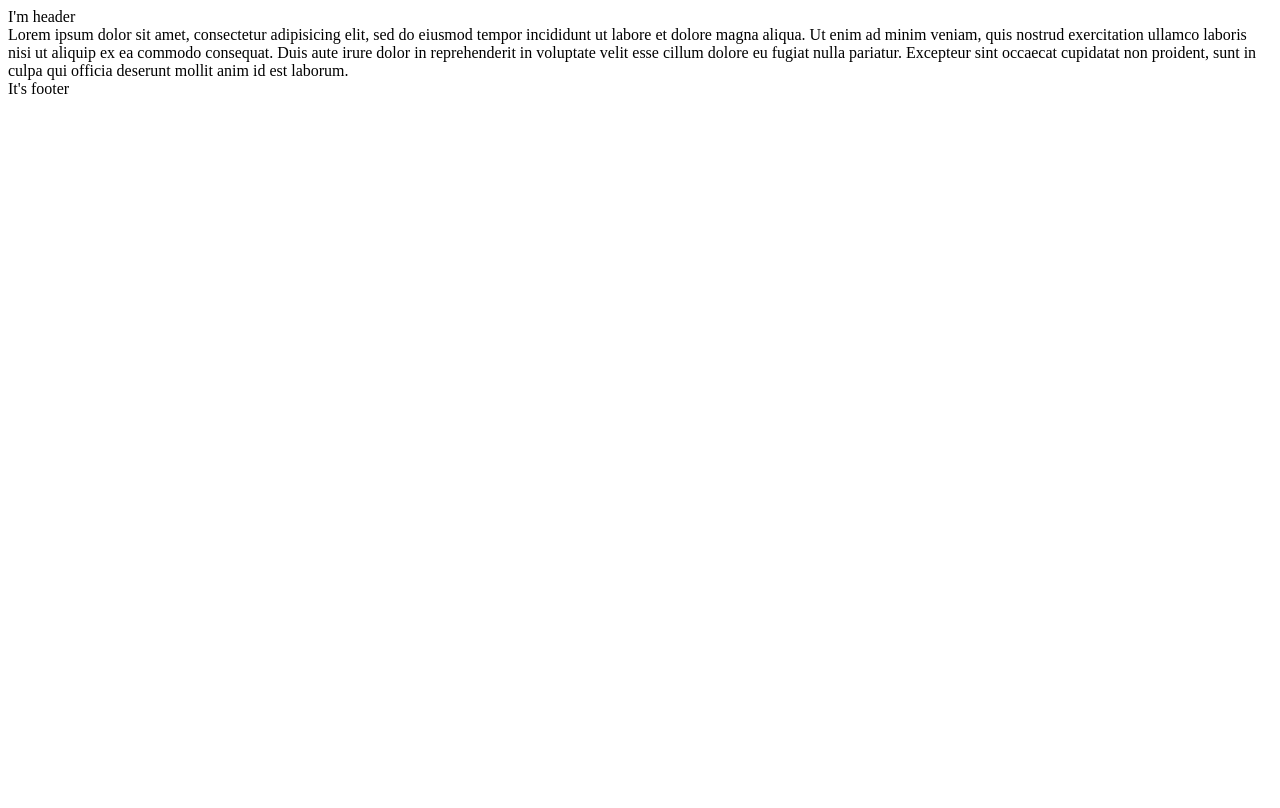
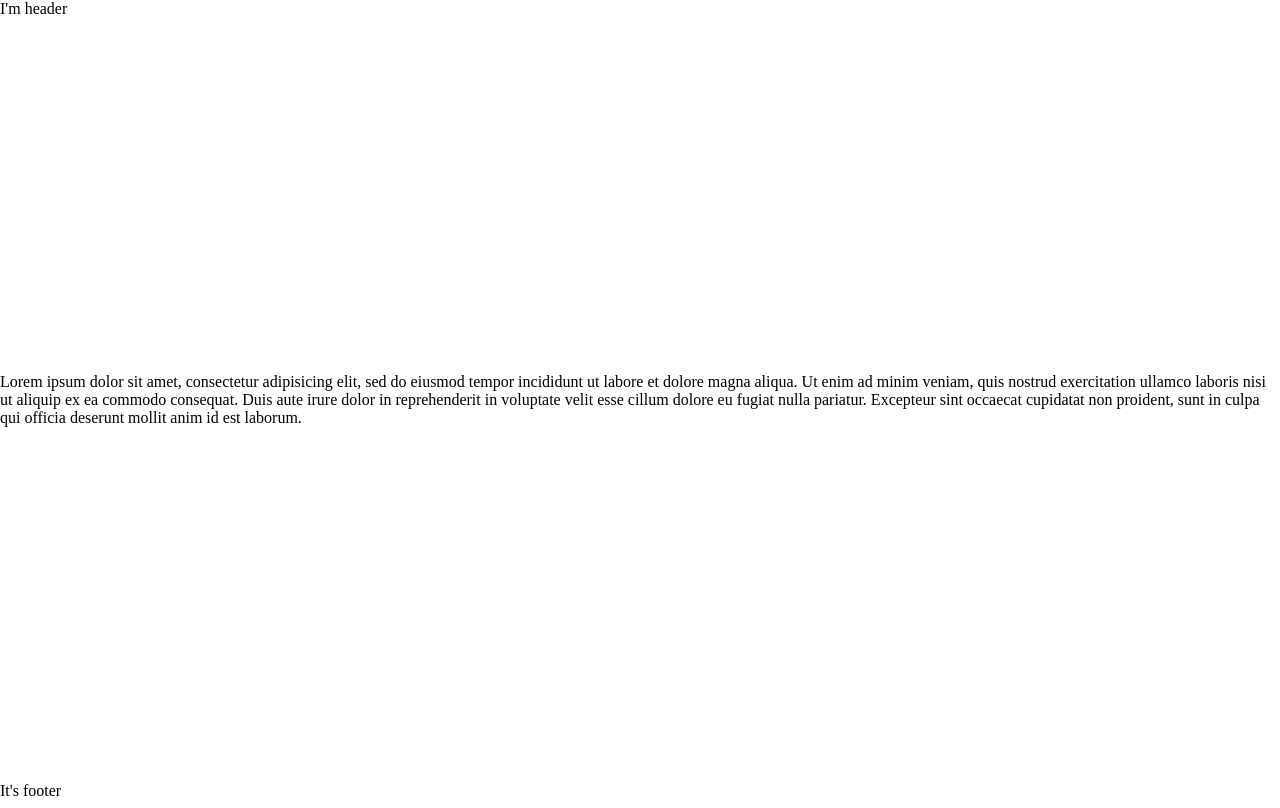
Before and after one commit to corsairdnb/flexbox, a plain HTML site: page index.html in a window 1280 px wide. Drawn offline with Linux system fonts and the light colour scheme.

Commit message:
Update main.css

```diff
--- a/css/main.css
+++ b/css/main.css
@@ -1,7 +1,12 @@
+* {
+	margin: 0;
+	padding: 0;
+}
 html, body {
 	height: 100%;
 }
 body {
 	display: flex;
 	flex-direction: column;
+	justify-content: space-between;
 }
```
